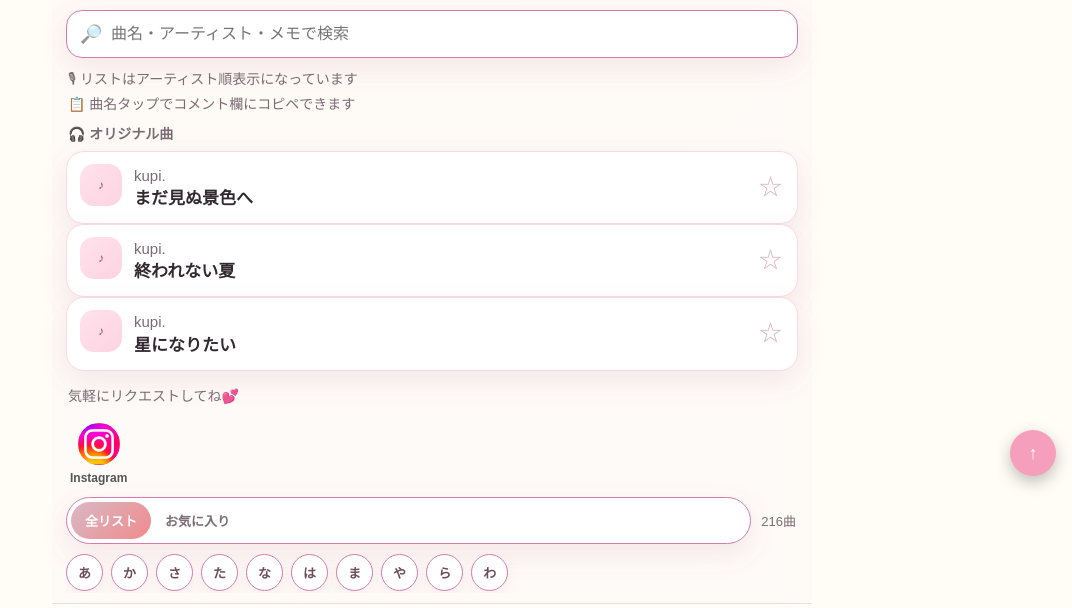
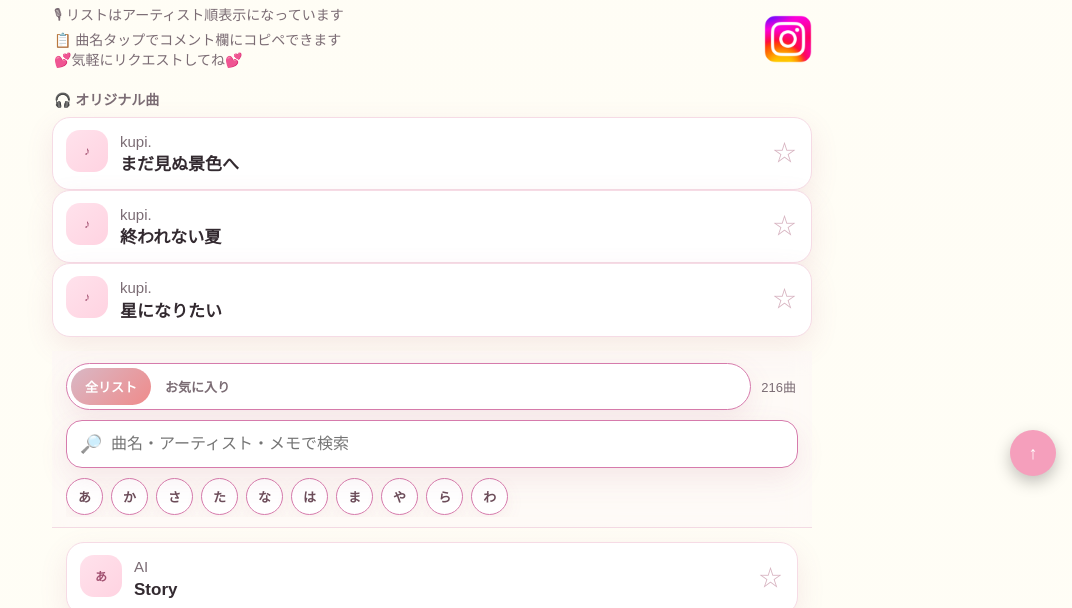
Before and after one commit to createsongs/kupi_songlist, a plain HTML site: page index.html in a window 1280 px wide. Shown: the part 302-910 px from the top of the page, without its empty margins (208-1280 px from the left). Drawn offline with Linux system fonts and the light colour scheme.

Commit message:
Add files via upload

```diff
--- a/index.html
+++ b/index.html
@@ -365,6 +365,29 @@
   transform:scale(.97);
 }
 
+.info-social-row {
+  display: flex;
+  align-items: center;
+  justify-content: space-between;
+  gap: 12px;
+}
+
+.info-social-row .info-text {
+  flex: 1;
+}
+
+.instagram-icon {
+  flex: 0 0 auto;
+  display: block;
+}
+
+.instagram-icon img {
+  width: 48px;
+  height: 48px;
+  object-fit: contain;
+  display: block;
+}
+
 </style>
 <link rel="manifest" href="./manifest.json">
 <meta name="theme-color" content="#f59fbc">
@@ -376,17 +399,27 @@
     <img src="header2.png" alt="kupi header">
   </div>
 
-    <div class="sticky-area">
-      <div class="inner">
-        <div class="search-wrap">
-          <span class="search-icon">🔎</span>
-          <input id="searchBox" type="text" placeholder="曲名・アーティスト・メモで検索">
-        </div>
+
+  <!-- 説明文 ＋ Instagram -->
+  <div class="info-social-row">
+
     <div class="info-text">
       🎙 リストはアーティスト順表示になっています<br>
-📋 曲名タップでコメント欄にコピペできます
+      📋 曲名タップでコメント欄にコピペできます<br>
+      💕気軽にリクエストしてね💕
     </div>
 
+    <a class="instagram-icon"
+       href="https://www.instagram.com/kupi.17live/"
+       target="_blank"
+       rel="noopener">
+      <img src="Instagram.png" alt="Instagram">
+    </a>
+
+  </div>
+
+
+  <!-- オリジナル曲 -->
   <div class="original-box">
     <div class="original-heading">🎧 オリジナル曲</div>
 
@@ -417,26 +450,35 @@
       <button class="fav-btn" type="button" aria-label="favorite">☆</button>
     </div>
   </div>
-<div class="info-text">
-気軽にリクエストしてね💕
-</div>
-<div class="social-grid">
 
-<a class="social-item instagram" href="https://www.instagram.com/kupi.17live/" target="_blank">
-<img src="Instagram.png">
-Instagram
-</a>
 
-</div>
+  <!-- ここから固定エリア -->
+  <div class="sticky-area">
+    <div class="inner">
 
+      <!-- 全リスト / お気に入り -->
       <div class="top-row">
         <div class="tabs">
           <button class="tab active" data-mode="all">全リスト</button>
           <button class="tab" data-mode="favorites">お気に入り</button>
         </div>
-          <div class="count" id="countText">205曲</div>
+
+        <div class="count" id="countText">216曲</div>
       </div>
 
+
+      <!-- 検索 -->
+      <div class="search-wrap">
+        <span class="search-icon">🔎</span>
+        <input
+          id="searchBox"
+          type="text"
+          placeholder="曲名・アーティスト・メモで検索"
+        >
+      </div>
+
+
+      <!-- あかさたな -->
       <div class="jump" id="jumpBar">
         <button type="button" data-jump="あ">あ</button>
         <button type="button" data-jump="か">か</button>
@@ -449,14 +491,18 @@
         <button type="button" data-jump="ら">ら</button>
         <button type="button" data-jump="わ">わ</button>
       </div>
+
     </div>
   </div>
+  <!-- 固定エリアここまで -->
+
 
   <div class="section">
     <div id="emptyState" class="empty">見つからなかったよ</div>
     <div class="song-list" id="songList"></div>
     <div class="footer-space"></div>
   </div>
+
 </div>
 
   <script>
```
Lines whose indentation alone changed are shown as unchanged.
